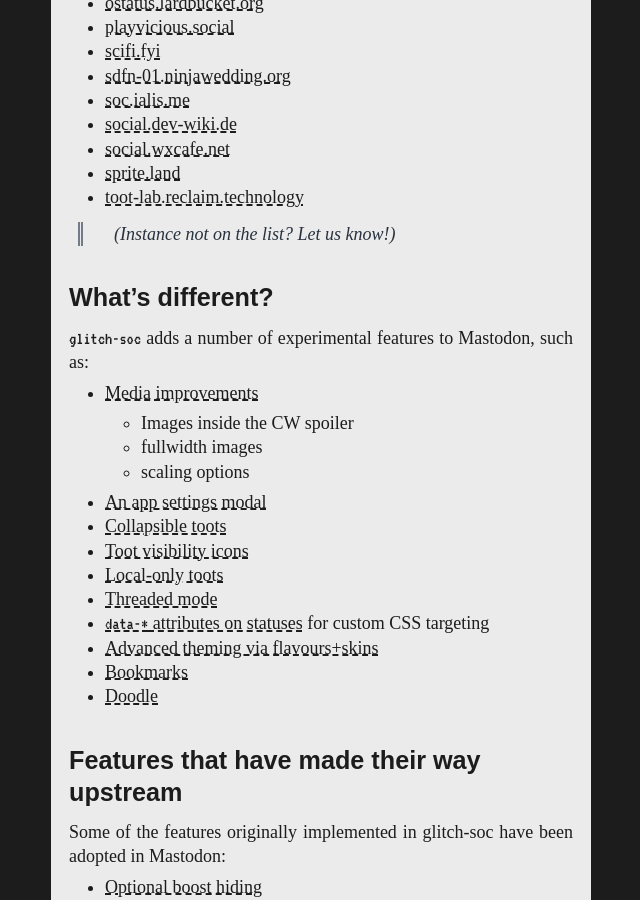
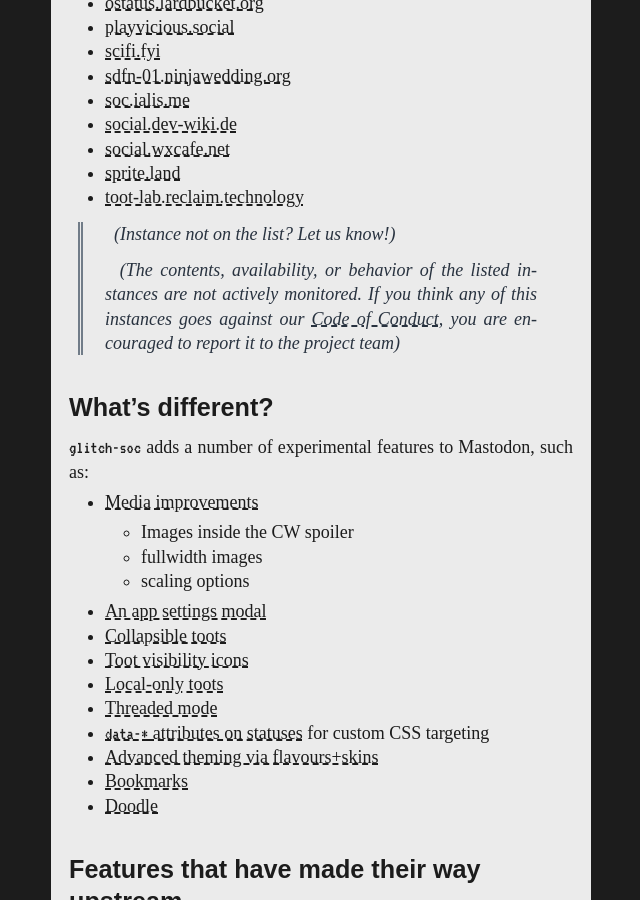
Before and after one commit to glitch-soc/docs, a Jekyll site: the page built from index.md, in a window 1280 px wide and 900 px high, scrolled down 836 px. Shown: the whole window, without its empty margins (319-959 px from the left). Built offline with Jekyll 4.4.1, drawn with Linux system fonts in a browser that asks for light colours; some web fonts are replaced; our own code applies the rules of GitHub Pages for plain Markdown files.

Commit message:
Add disclaimer to list of instances

```diff
--- a/index.md
+++ b/index.md
@@ -36,6 +36,8 @@ You can browse our source code and contribute to the project [on Github][glitch-
 
 
 >   (Instance not on the list? Let us know!)
+>
+>   (The contents, availability, or behavior of the listed instances are not actively monitored. If you think any of this instances goes against our [Code of Conduct](https://github.com/glitch-soc/mastodon/blob/master/CODE_OF_CONDUCT.md), you are encouraged to report it to the project team)
 
 ###  What's different?
 
```
